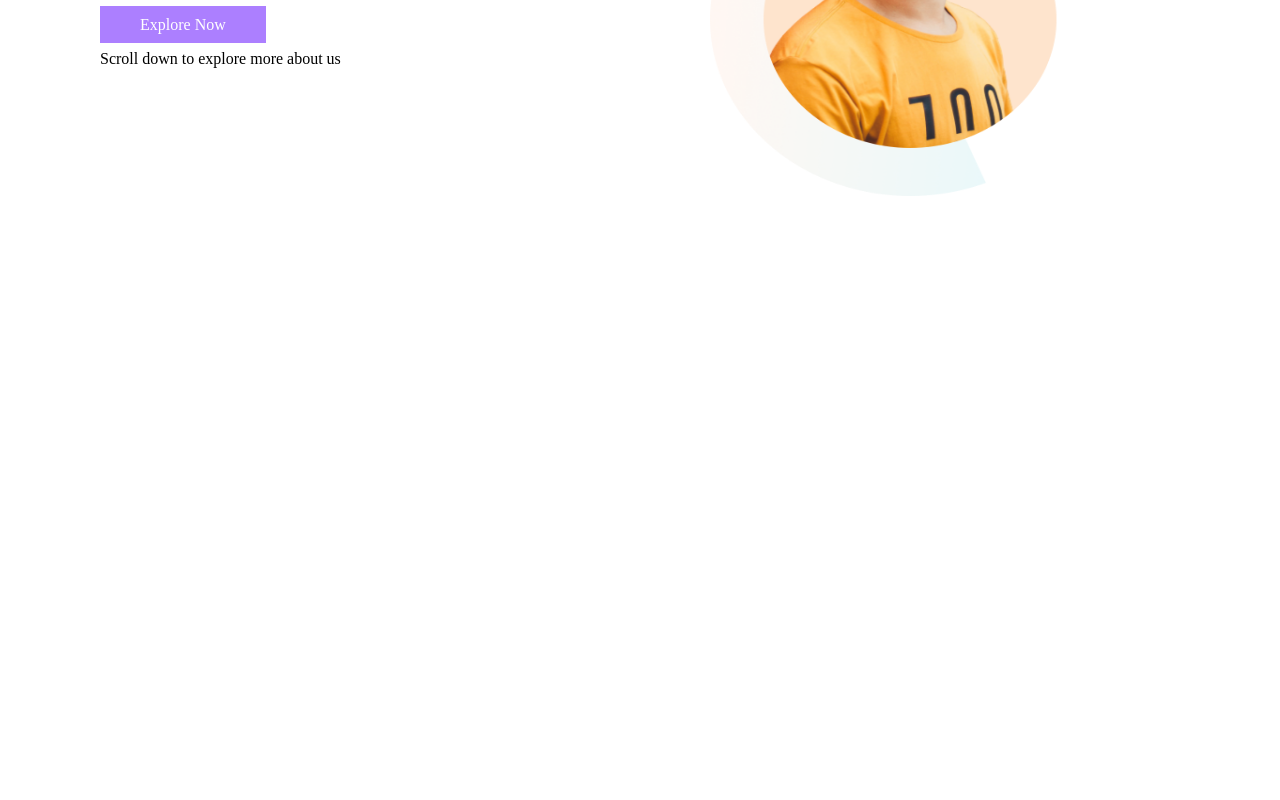
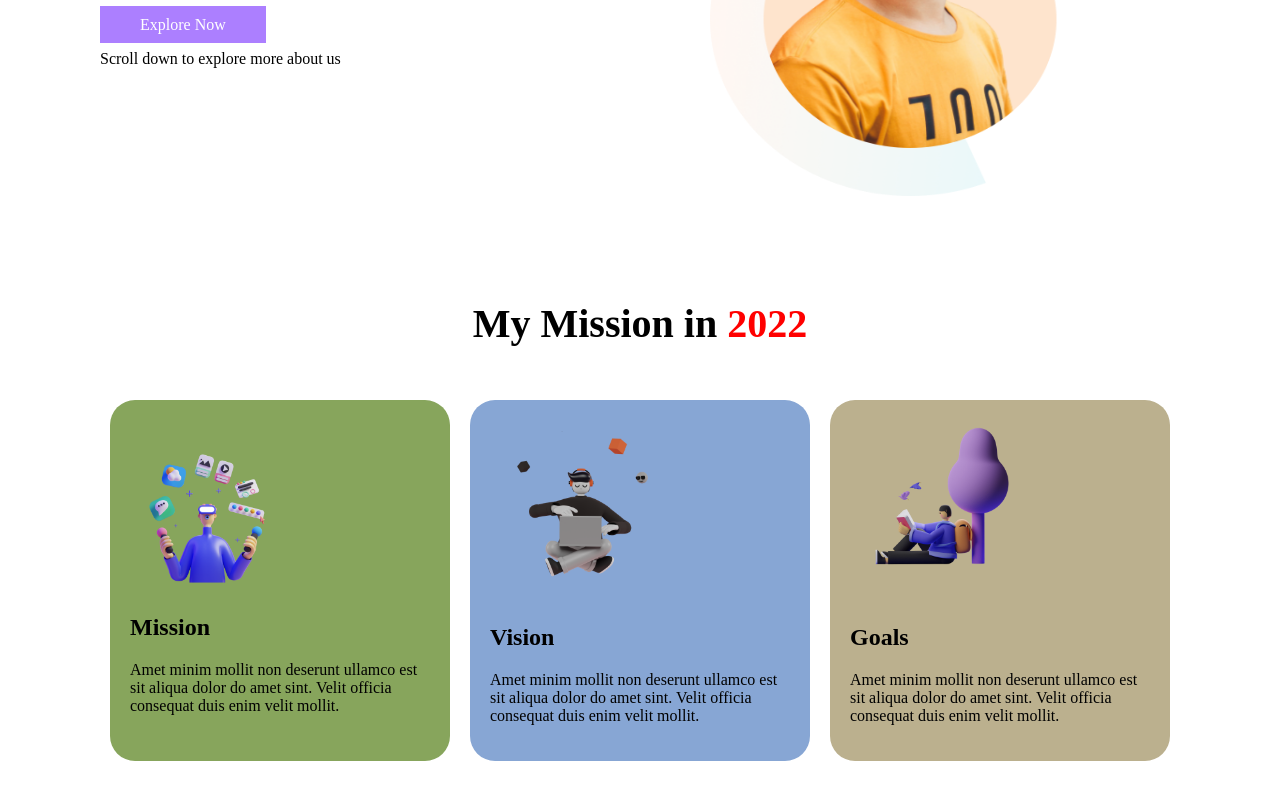
Before and after one commit to abedshadin/mission2022, a plain HTML site: page index.html in a window 1280 px wide. Shown: the part 304-1104 px from the top of the page. Before the commit the page ends 800 px from the top, so only its background shows below. Drawn offline with Linux system fonts and the light colour scheme.

Commit message:
mission part

```diff
--- a/index.html
+++ b/index.html
@@ -28,5 +28,44 @@
 <img src="images/person/person-0.png" alt="">
         </div>
     </section>
+
+
+<section class="my-mission">
+<h1>My Mission in <span class="color">2022</span></h1>
+<div class="flex">
+    <div id="mission" class="cards">
+<div class="cards-image">
+<img src="images/illustrators/illustrator-1.png" alt="">
+</div>
+<h2>Mission</h2>
+<p>Amet minim mollit non deserunt
+    ullamco est sit aliqua dolor do amet
+    sint. Velit officia consequat duis enim
+    velit mollit.</p>
+    </div>
+    <div id="vision" class="cards">
+        <div class="cards-image">
+        <img src="images/illustrators/illustrator-2.png" alt="">
+        </div>
+        <h2>Vision</h2>
+        <p>Amet minim mollit non deserunt
+            ullamco est sit aliqua dolor do amet
+            sint. Velit officia consequat duis enim
+            velit mollit.</p>
+            </div>
+            <div id="goals" class="cards">
+                <div class="cards-image">
+                <img src="images/illustrators/illustrator-3.png" alt="">
+                </div>
+                <h2>Goals</h2>
+                <p>Amet minim mollit non deserunt
+                    ullamco est sit aliqua dolor do amet
+                    sint. Velit officia consequat duis enim
+                    velit mollit.</p>
+                    </div>
+</div>
+
+</section>
+
 </body>
 </html>
--- a/style.css
+++ b/style.css
@@ -56,3 +56,42 @@ h1{
     .top-section-pic img{
         width: 400px;
         height: 450px;
+    }
+
+    .my-mission{
+        text-align: center;
+        margin-bottom: 50px;
+        justify-content: space-around;
+        margin: 50px 100px;
+
+    }
+
+    .cards{
+       width: 50%;
+       text-align: left;
+       margin: 20px 10px;
+    }
+
+    .cards img{
+        width: 60%;
+
+    }
+
+    #mission{
+        border-radius: 25px;
+        background: #87a55c;
+        padding: 20px;
+
+    }
+    #vision{
+        border-radius: 25px;
+        background: #87a6d4;
+        padding: 20px;
+
+    }
+    #goals{
+        border-radius: 25px;
+        background: #bbb08e;
+        padding: 20px;
+
+    }
```
